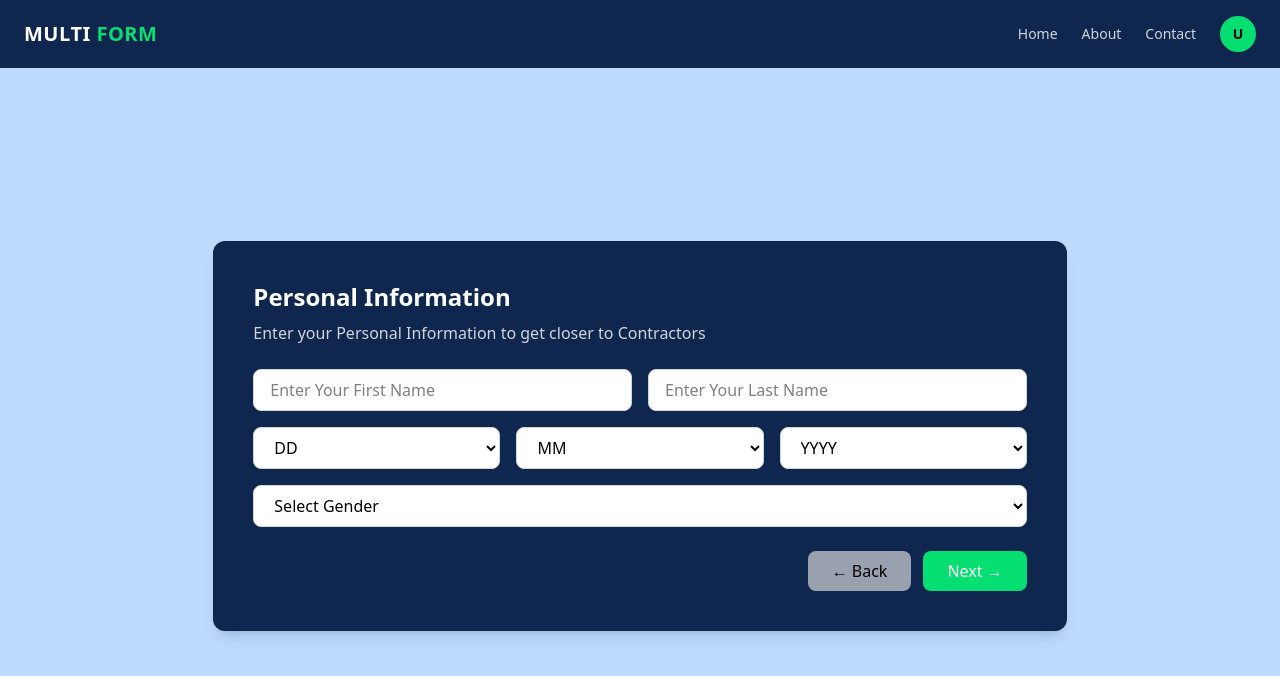
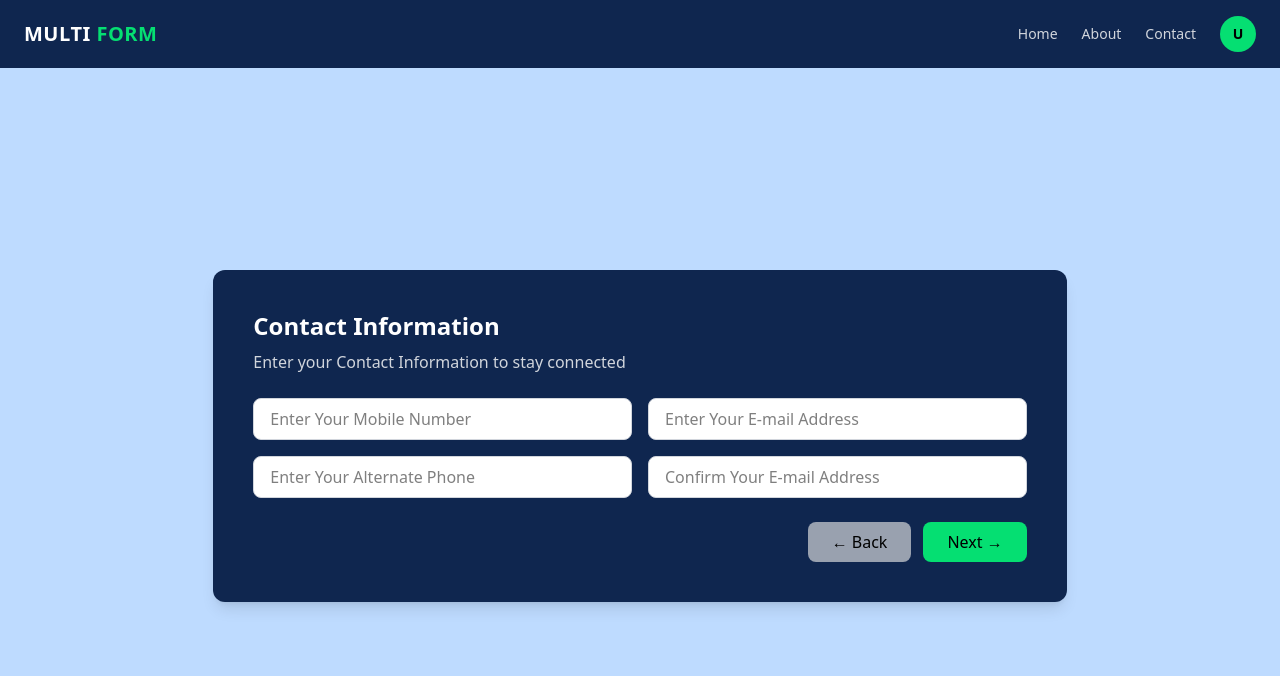
Before and after one commit to Hood-Khan/multi-step-form-app-reactjs, a React (Vite) app: page / in a window 1280 px wide. Both pictures are taken after a click on the button "Next →". Shown: the top 676 px of the page. Built offline with nearby package versions, Linux system fonts and the light colour scheme.

Commit message:
next and back functionality added

```diff
--- a/src/components/Multiform.jsx
+++ b/src/components/Multiform.jsx
@@ -2,25 +2,45 @@ import React, { useState } from "react";
 import PersonalInfo from "./PersonalInfo";
 import Navbar from "./Navbar";
 import ContactInfo from "./ContactInfo";
+import LocationInfo from "./LocationInfo";
 
 function Multiform() {
-    const [signupForm,setSignupForm]=useState({
-    firstName:"",
-    lastName:"",
-    date:"",
-    month:"",
-    year:"",
-    gender:""
-  })
+  const [signupForm, setSignupForm] = useState({
+    firstName: "",
+    lastName: "",
+    date: "",
+    month: "",
+    year: "",
+    gender: "",
+  });
+
+  const [step, setStep] = useState(1);
 
   const handleChange = (e) => {
     const name = e.target.name;
-    const value = e.target.type === 'checkbox' ? e.target.checked : e.target.value;
+    const value =
+      e.target.type === "checkbox" ? e.target.checked : e.target.value;
     setSignupForm({
       ...signupForm,
-      [name]:value
+      [name]: value,
+    });
+  };
+
+  const nextStep = () => {
+    if (step === 3) {
+      // submit data to backend
+      return
+    } else {
+      setStep((prev) => {
+        return prev + 1;
+      });
+    }
+  };
+
+  const backStep=()=>{
+    setStep((prev)=>{
+      return prev-1;
     })
-
   }
 
   return (
@@ -29,27 +49,41 @@ function Multiform() {
 
       <div className="flex justify-center items-center min-h-[calc(100vh-64px)] bg-blue-200">
         <div className="bg-[#0f264f] p-10 rounded-xl w-4/6 text-white shadow-lg">
-
-          <PersonalInfo signupForm={signupForm} handleChange={handleChange} />
-          {/* <ContactInfo /> */}
+          {
+            {
+              1: (
+                <PersonalInfo
+                  signupForm={signupForm}
+                  handleChange={handleChange}
+                />
+              ),
+              2: <ContactInfo />,
+              3: <LocationInfo />,
+            }[step]
+          }
 
           {/* Navigation Buttons */}
           <div className="flex justify-end gap-3 mt-6">
+            {step > 1 && (
               <button
                 type="button"
+                onClick={backStep}
                 className="bg-gray-400 hover:bg-gray-500 text-black px-6 py-2 rounded-lg font-medium"
               >
                 ← Back
               </button>
+            )}
 
             <button
               type="button"
-              className="bg-green-400 hover:bg-green-500 text-white px-6 py-2 rounded-lg font-medium"
+              onClick={nextStep}
+              className="bg-green-400 hover:bg-green-500 text-black px-6 py-2 rounded-lg font-medium"
             >
-              Next →
+              {
+                step===3? 'Submit' : 'Next →'
+              }
             </button>
           </div>
-
         </div>
       </div>
     </>
```
Lines whose indentation alone changed are shown as unchanged.
